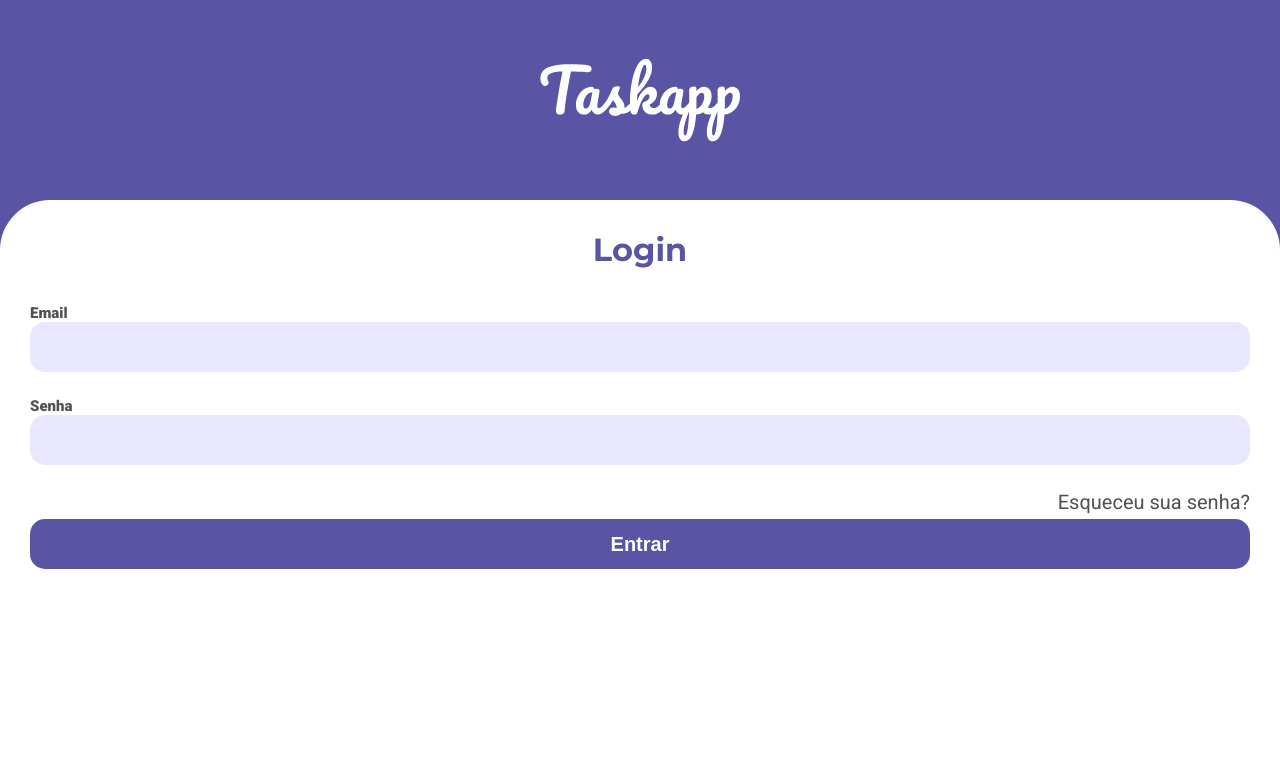
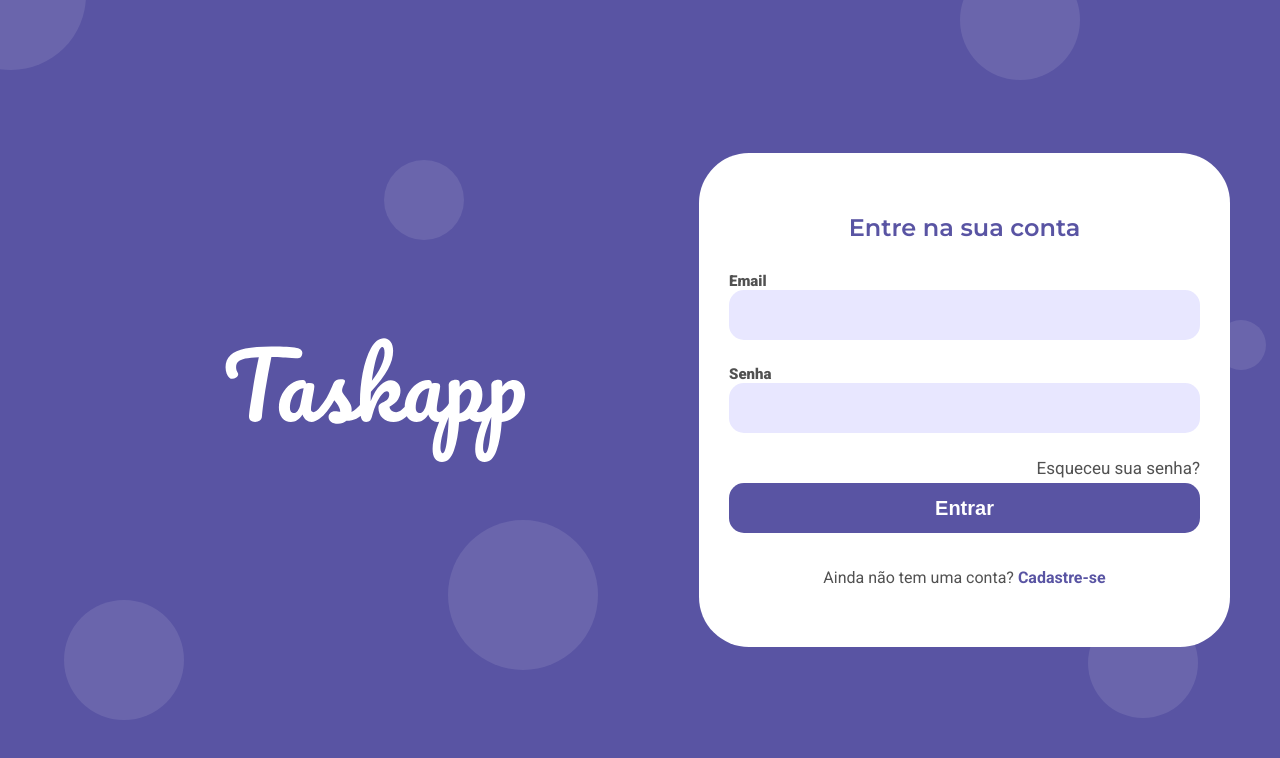
Before and after one commit to lucasdemouramacedo/taskapp, a React (Vite) app: page / in a window 1280 px wide. Shown: the top 758 px of the page. Built offline with nearby package versions, Linux system fonts and the light colour scheme.

Commit message:
feat: update Login page add a responsive design

```diff
--- a/src/Login/Login.css
+++ b/src/Login/Login.css
@@ -1,5 +1,5 @@
 main {
-  width: 100%;
+  width: 100vw;
   height: 100%;
   box-sizing: border-box;
 }
@@ -14,6 +14,9 @@ main .logo-container {
 }
 main .logo {
   width: 200px;
+}
+main .logo:hover {
+  filter: drop-shadow(0 0 2em rgba(255, 255, 255, 0.1568627451));
 }
 main .container {
   box-sizing: border-box;
@@ -30,12 +33,64 @@ main .container .title {
   color: var(--primary-color);
   font-family: var(--font-family-primary);
   text-align: center;
-  padding-bottom: 30px;
+  margin: 30px;
+  font-weight: 600;
 }
-main .container .link {
+main .container .forgot-password {
   color: var(--grey-2);
   font-weight: 400;
-  font-size: 20px;
+  font-size: 17px;
   width: 100%;
   text-align: right;
+}
+main .container .sign-up {
+  color: var(--grey-2);
+  font-size: 16px;
+  width: 100%;
+  text-align: center;
+  margin: 30px 0;
+}
+main .container .sign-up a {
+  color: var(--primary-color);
+  font-weight: 600;
+}
+main .circle {
+  content: "";
+  background-color: rgba(255, 255, 255, 0.1);
+  position: absolute;
+  border-radius: 50%;
+  z-index: -1;
+}
+
+@media (min-width: 769px) {
+  main {
+    padding: 0 50px;
+    height: 100%;
+    box-sizing: border-box;
+    display: flex;
+    align-items: center;
+  }
+  main .logo-container {
+    display: flex;
+    align-items: center;
+    flex-direction: column;
+    justify-content: center;
+    width: -moz-fit-content;
+    width: fit-content;
+    height: -moz-fit-content;
+    height: fit-content;
+    flex-grow: 1;
+  }
+  main .logo {
+    width: 300px;
+    height: 100%;
+  }
+  main .container {
+    width: 45%;
+    height: -moz-fit-content;
+    height: fit-content;
+    min-height: -moz-fit-content;
+    min-height: fit-content;
+    border-radius: 50px;
+  }
 }/*# sourceMappingURL=Login.css.map */
--- a/src/Login/Login.jsx
+++ b/src/Login/Login.jsx
@@ -5,20 +5,45 @@ import Button from '../components/Button/Button.jsx';
 
 function Login() {
 
+    const circles = [
+        { width: 150, height: 150, top: '-10%', left: '-5%' },
+        { width: 120, height: 120, top: '-5%', left: '75%' },
+        { width: 150, height: 150, top: '65%', left: '35%' },
+        { width: 80, height: 80, top: '20%', left: '30%' },
+        { width: 120, height: 120, top: '75%', left: '5%' },
+        { width: 110, height: 110, top: '76%', left: '85%' },
+        { width: 50, height: 50, top: '40%', left: '95%' },
+      ];
+
     return (
         <main>
             <div className='logo-container'>
                 <img className='logo' src={Logo} />
             </div>
             <div className='container'>
-                <h1 className='title'>Login</h1>
+                <h2 className='title'>Entre na sua conta</h2>
                 <Input type="text" label="Email"></Input>
                 <Input type="password" label="Senha"></Input>
-                <div className='link'>
-                    <a >Esqueceu sua senha?</a>
+                <div className='forgot-password'>
+                    <a>Esqueceu sua senha?</a>
                 </div>
                 <Button label="Entrar"></Button>
+                <div className='sign-up'>
+                    <span>Ainda não tem uma conta?</span> <a>Cadastre-se</a>
+                </div>
             </div>
+            {circles.map((circle, index) => (
+                <div
+                    className='circle'
+                    key={index}
+                    style={{
+                        width: circle.width,
+                        height: circle.height,
+                        top: circle.top,
+                        left: circle.left,
+                    }}
+                />
+            ))}
         </main>
     )
 }
--- a/src/Login/Login.scss
+++ b/src/Login/Login.scss
@@ -1,5 +1,5 @@
 main {
-    width: 100%;
+    width: 100vw;
     height: 100%;
     box-sizing: border-box;
 
@@ -17,6 +17,10 @@ main {
         width: 200px;
     }
 
+    .logo:hover {
+        filter: drop-shadow(0 0 2em #ffffff28);
+    }
+
     .container {
         box-sizing: border-box;
         flex-shrink: 0;
@@ -31,14 +35,66 @@ main {
             color: var(--primary-color);
             font-family: var(--font-family-primary);
             text-align: center;
-            padding-bottom: 30px;
+            margin: 30px;
+            font-weight: 600;
         }
-        .link{
+        .forgot-password{
             color: var(--grey-2);
             font-weight: 400;
-            font-size: 20px;
+            font-size: 17px;
             width: 100%;
             text-align: right;
         }
+        .sign-up{
+            color: var(--grey-2);
+            font-size: 16px;
+            width: 100%;
+            text-align: center;
+            margin: 30px 0;
+            a{
+                color: var(--primary-color);
+                font-weight: 600;
+            }
+        }
+    }
+
+    .circle{
+        content: "";
+        background-color: rgba(255, 255, 255, 0.1);
+        position: absolute;
+        border-radius: 50%;
+        z-index: -1;
     }
 }
+
+@media (min-width: 769px){
+    main {
+        padding: 0 50px;
+        height: 100%;
+        box-sizing: border-box;
+        display: flex;
+        align-items: center;
+
+        .logo-container {
+            display: flex;
+            align-items: center;
+            flex-direction: column;
+            justify-content: center;
+            width: fit-content;
+            height: fit-content;
+            flex-grow: 1
+        }
+
+        .logo {
+            width: 300px;
+            height: 100%;
+        }
+
+        .container {
+            width: 45%;
+            height: fit-content;
+            min-height: fit-content;
+            border-radius: 50px;
+        }
+    }
+}
```
Also changed, not shown: 1 other file (tests, documents, lock files or other folders).
